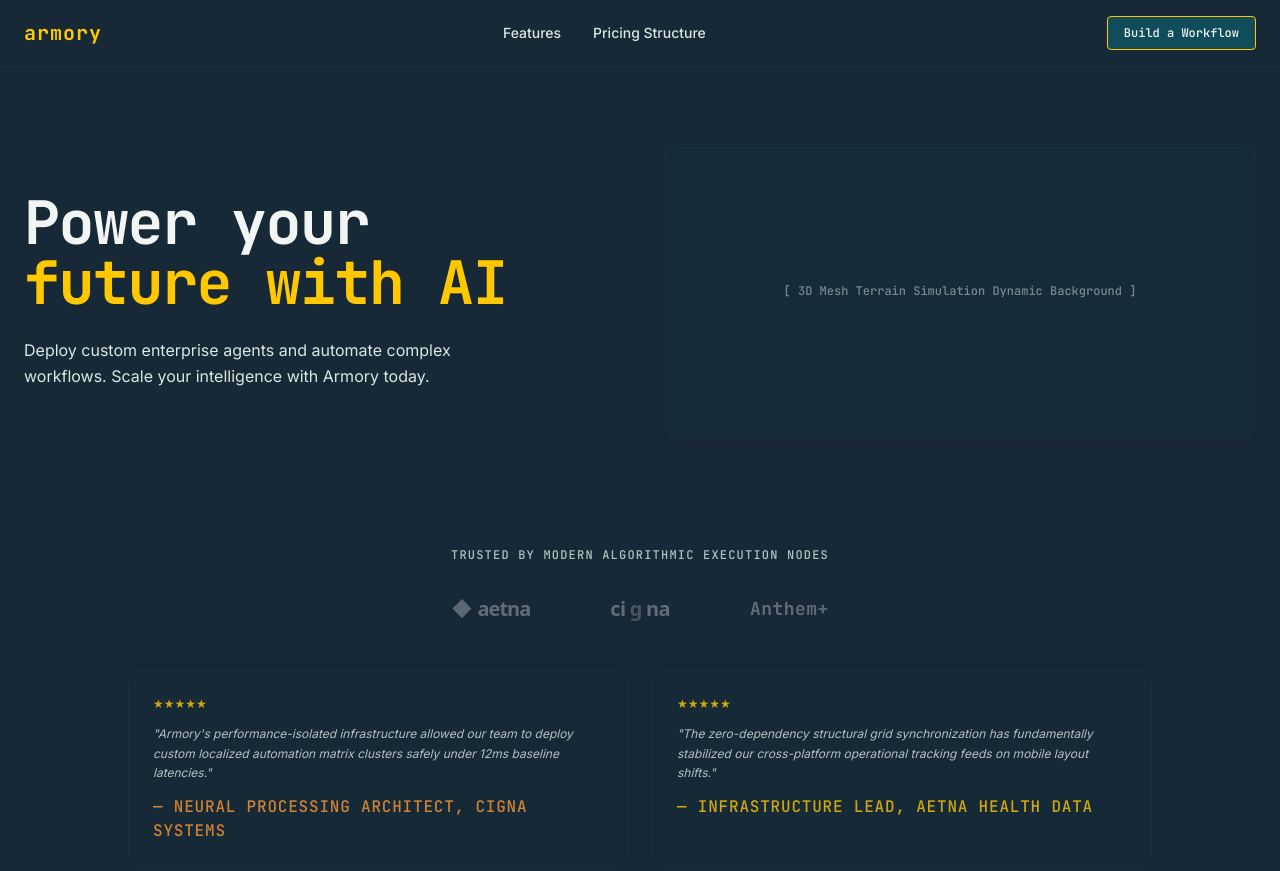
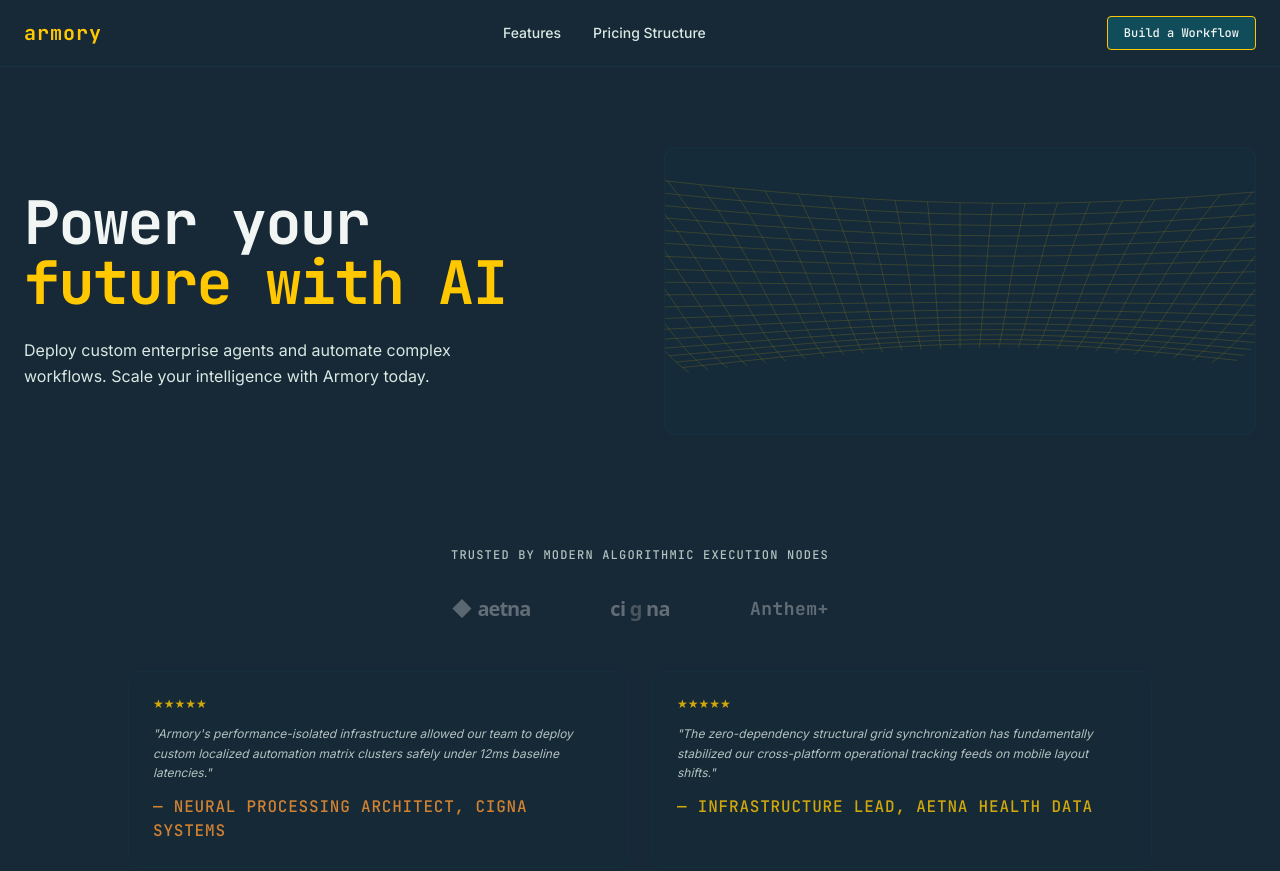
Before and after one commit to anshumansahu815-tech/next-gen-ai-platform, a plain HTML site: page index.html in a window 1280 px wide. Shown: the top 871 px of the page. Drawn offline with nearby package versions, Linux system fonts and the light colour scheme.

Commit message:
feat: integrate live 3D wireframe terrain engine and social proof

```diff
--- a/app.js
+++ b/app.js
@@ -174,3 +174,79 @@
     // Establish structural grid orientation baselines on engine launch
     syncLayoutStates();
 });
+
+// =========================================================================
+// PERFORMANCE OPTIMIZED NATIVE 3D MESH TERRAIN SIMULATION ENGINE (Zero Dep)
+// =========================================================================
+(function initHero3DMatrix() {
+    const canvas = document.getElementById('hero-3d-canvas');
+    if (!canvas) return;
+
+    const ctx = canvas.getContext('2d');
+    let width = canvas.width = canvas.offsetWidth;
+    let height = canvas.height = canvas.offsetHeight;
+
+    window.addEventListener('resize', () => {
+        if (!canvas.offsetWidth) return;
+        width = canvas.width = canvas.offsetWidth;
+        height = canvas.height = canvas.offsetHeight;
+    });
+
+    const cols = 28;
+    const rows = 18;
+    let time = 0;
+
+    function renderWireframeMatrix() {
+        ctx.clearRect(0, 0, width, height);
+
+        // Premium subtle grid lines mapping using Forsythia token palette
+        ctx.strokeStyle = 'rgba(255, 200, 1, 0.15)';
+        ctx.lineWidth = 1;
+
+        time += 0.015;
+        const points = [];
+
+        // 1. Calculate and project dynamic undulating nodes matrix coordinates
+        for (let r = 0; r <= rows; r++) {
+            points[r] = [];
+            for (let c = 0; c <= cols; c++) {
+                // Normalize positions mapping across coordinates grid planes
+                const nx = (c / cols) - 0.5;
+                const ny = (r / rows) - 0.4;
+
+                // Complex dual-wave interference pattern simulating terrain mesh layers
+                const wave1 = Math.sin(nx * 3.5 + time) * Math.cos(ny * 2.5 + time);
+                const wave2 = Math.sin(ny * 5.0 - time * 1.5) * 0.4;
+                const z = (wave1 + wave2) * 28;
+
+                // Apply mathematical perspective projection matrices
+                const fov = 260;
+                const perspective = fov / (fov + (ny * 160) + 40);
+
+                const screenX = (width / 2) + (nx * width * 1.4) * perspective;
+                const screenY = (height * 0.45) + (ny * height * 0.75 + z) * perspective;
+
+                points[r][c] = { x: screenX, y: screenY };
+            }
+        }
+
+        // 2. Compute indices arrays structural connections bounds path loops
+        for (let r = 0; r < rows; r++) {
+            for (let c = 0; c < cols; c++) {
+                ctx.beginPath();
+                // Draw horizontal structural wireframe vectors
+                ctx.moveTo(points[r][c].x, points[r][c].y);
+                ctx.lineTo(points[r][c + 1].x, points[r][c + 1].y);
+                // Draw vertical structural wireframe vectors
+                ctx.moveTo(points[r][c].x, points[r][c].y);
+                ctx.lineTo(points[r + 1][c].x, points[r + 1][c].y);
+                ctx.stroke();
+            }
+        }
+
+        requestAnimationFrame(renderWireframeMatrix);
+    }
+
+    // Fire up the hardware accelerated animation sequence frame loop
+    requestAnimationFrame(renderWireframeMatrix);
+})();
--- a/index.html
+++ b/index.html
@@ -45,8 +45,7 @@
                 </p>
             </div>
             <div class="h-72 bg-nocturnalExp-10 border border-nocturnalExp-20 rounded-xl flex items-center justify-center relative overflow-hidden">
-                <div class="absolute inset-0 opacity-10 bg-[radial-gradient(#FFC801_1px,transparent_1px)] [background-size:16px_16px]"></div>
-                <span class="text-xs font-mono text-mysticMint relative z-10 opacity-50">[ 3D Mesh Terrain Simulation Dynamic Background ]</span>
+                <canvas id="hero-3d-canvas" class="absolute inset-0 w-full h-full block"></canvas>
             </div>
         </section>
 
@@ -190,7 +189,7 @@
                         </span>
                     </button>
                     <div class="accordion-content hidden p-4 text-xs text-mysticMint border-t border-nocturnalExp-20 bg-oceanicNoir">
-                        We fortify your AI deployments with robust security topologies. Restrict external operational risks automatically.
+                        We fontify your AI deployments with robust security topologies. Restrict external operational risks automatically.
                     </div>
                 </div>
 
```
